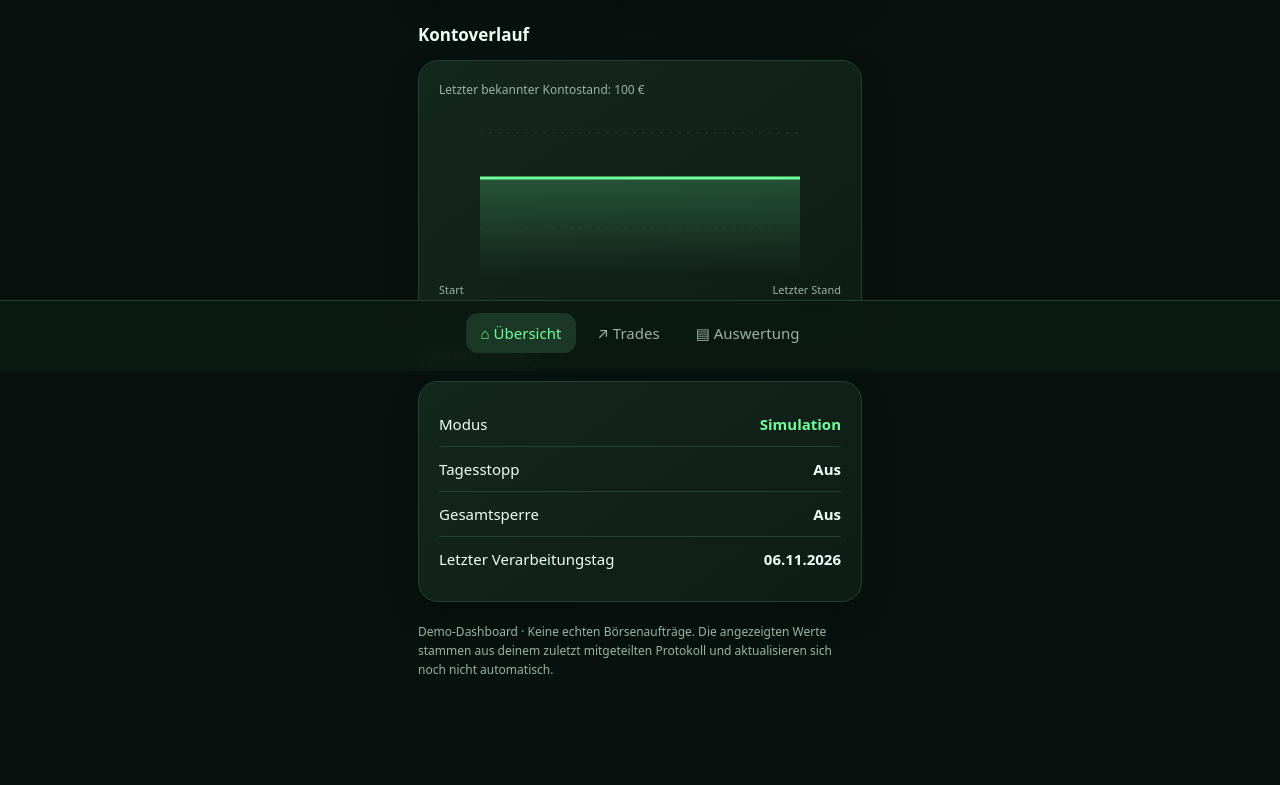
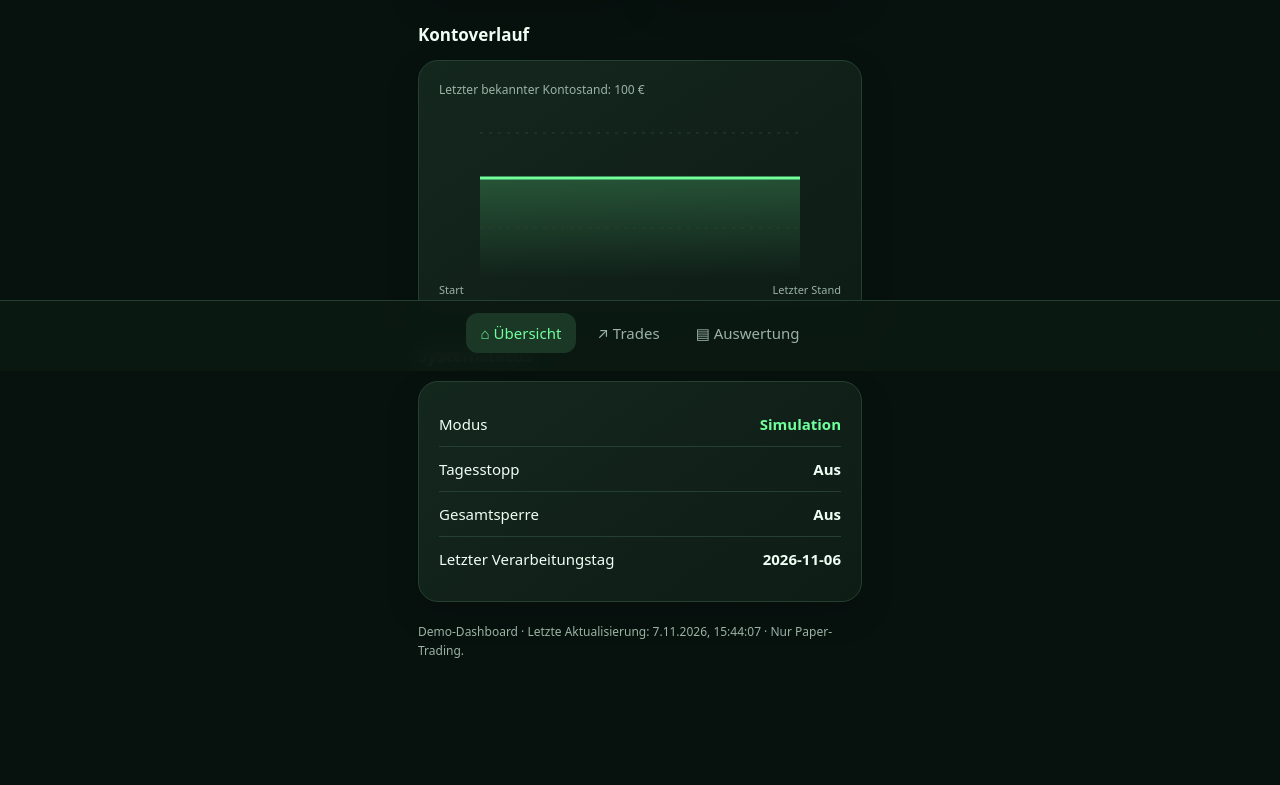
Before and after one commit to Melo099/night-trader-dashboard, a plain HTML site: page index.html in a window 1280 px wide. Shown: the part 429-1214 px from the top of the page. Drawn offline with Linux system fonts and the light colour scheme.

Commit message:
Update index.html

```diff
--- a/index.html
+++ b/index.html
@@ -27,5 +27,70 @@
 <script>
 document.querySelectorAll('nav button').forEach(button=>button.addEventListener('click',()=>{document.querySelectorAll('nav button').forEach(b=>b.classList.toggle('active',b===button));document.querySelectorAll('main section, .wrap > section').forEach(s=>s.hidden=s.id!==button.dataset.page);window.scrollTo(0,0)}));
 </script>
+
+<script>
+async function updateDashboard() {
+  try {
+    const response = await fetch(
+      "./status.json?t=" + Date.now(),
+      { cache: "no-store" }
+    );
+
+    if (!response.ok) {
+      throw new Error("Statusdaten nicht erreichbar");
+    }
+
+    const data = await response.json();
+
+    const euro = value =>
+      Number(value).toLocaleString("de-DE", {
+        minimumFractionDigits: 2,
+        maximumFractionDigits: 2
+      }) + " €";
+
+    document.querySelector(".amount").textContent =
+      euro(data.balance);
+
+    document.querySelectorAll(".sub")[0].textContent =
+      (data.profit >= 0 ? "↗ " : "↘ ") +
+      euro(data.profit) + " seit Testbeginn";
+
+    document.querySelectorAll(".two .value")[0].textContent =
+      euro(data.profit);
+
+    document.querySelectorAll(".two .value")[1].textContent =
+      data.position ? "1" : "0";
+
+    const system = document.querySelectorAll(
+      "#overview .card .line strong"
+    );
+
+    system[1].textContent = data.daily_halted ? "Aktiv" : "Aus";
+    system[2].textContent = data.halted ? "Aktiv" : "Aus";
+    system[3].textContent = data.last_processed || "Unbekannt";
+
+    document.querySelector("#trades .empty").textContent =
+      data.position
+        ? "Offene Position: " + data.position
+        : "Aktuell keine offene Position.";
+
+    document.querySelector("#analysis .value").textContent =
+      data.finished ? "Abgeschlossen" : "Nicht beendet";
+
+    document.querySelector(
+      ".note"
+    ).textContent =
+      "Demo-Dashboard · Letzte Aktualisierung: " +
+      new Date(data.updated_at).toLocaleString("de-DE") +
+      " · Nur Paper-Trading.";
+
+  } catch (error) {
+    console.error("Dashboard-Fehler:", error);
+  }
+}
+
+updateDashboard();
+setInterval(updateDashboard, 60000);
+</script>
 </body>
 </html>
```
